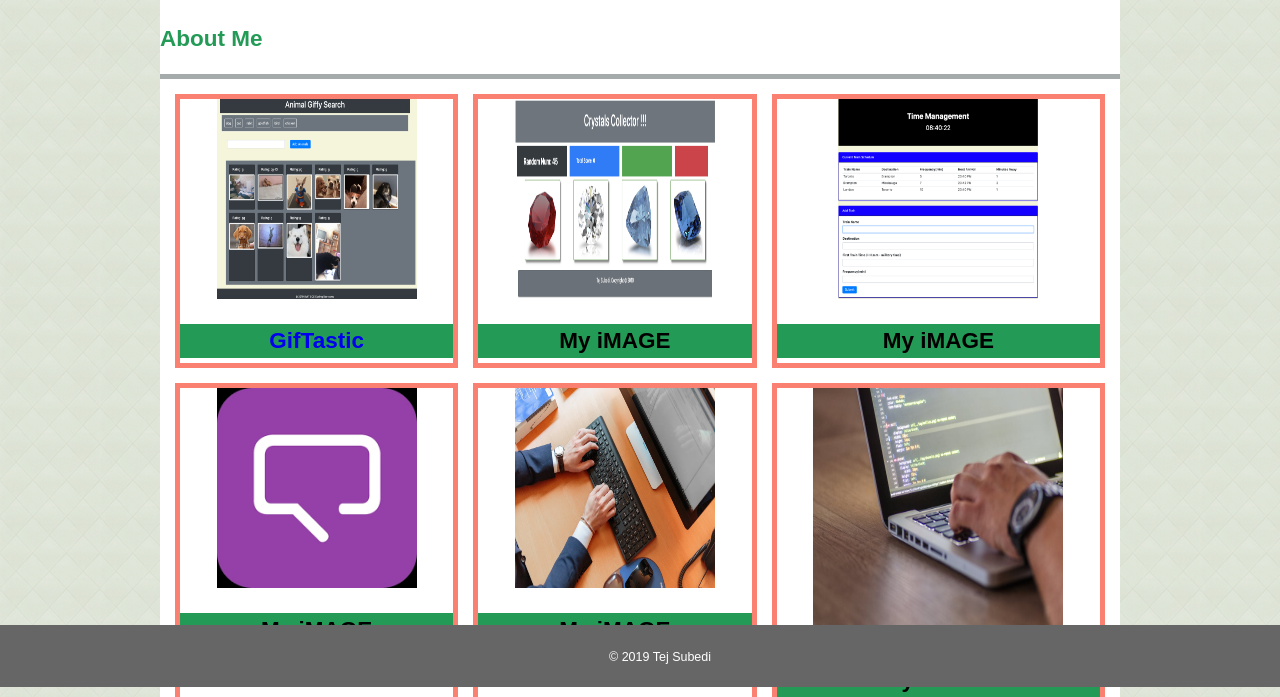
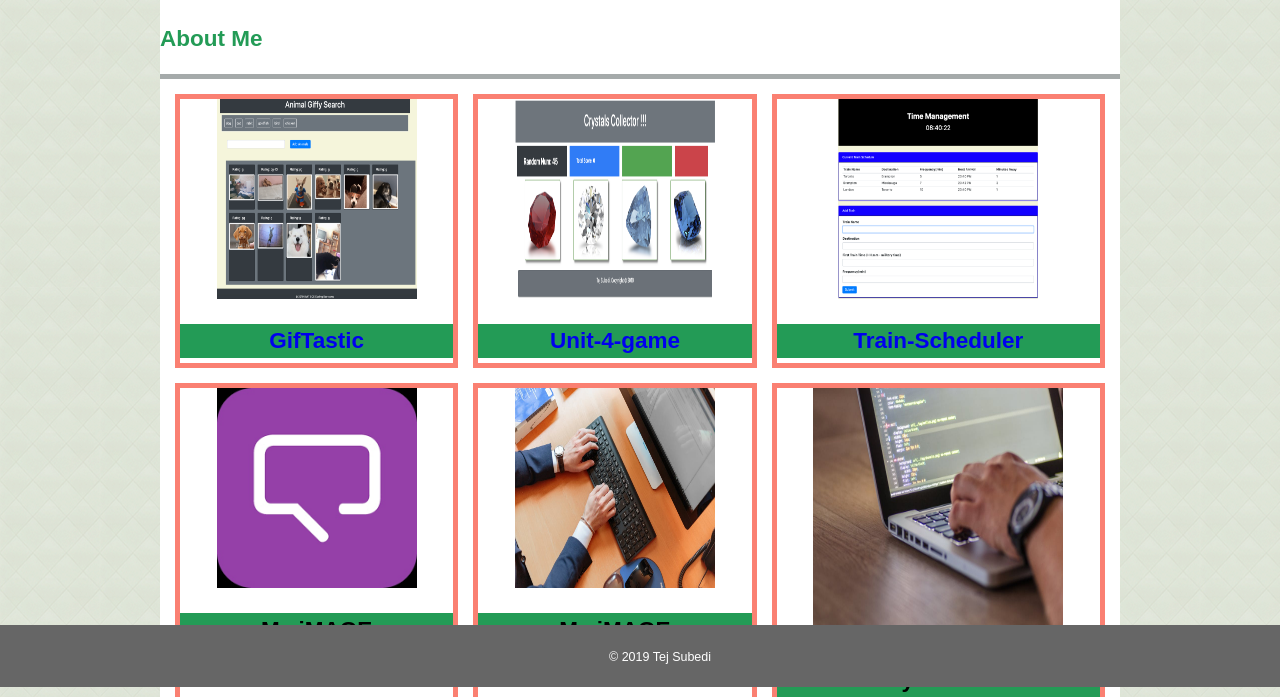
Before and after one commit to tejsubedi/portfolio-2, a plain HTML site: page portfolio.html in a window 1280 px wide. Shown: the part 113-810 px from the top of the page. Drawn offline with Linux system fonts and the light colour scheme.

Commit message:
portfolio updated

```diff
--- a/portfolio.html
+++ b/portfolio.html
@@ -34,13 +34,13 @@
             <div class="image-1">
                 <img src="assets/images/Mycrystal.png" alt="mypic"  width="200px" height="200px">
                 <div id="portfolio-name">
-                    <h1 class="imagename">My iMAGE</h1>
+                    <h1 class="imagename"><a href="https://tejsubedi.github.io/unit-4-game/">Unit-4-game</a></h1>
                  </div>
             </div>
             <div class="image-1">
                 <img src="assets/images/trainTime.png" alt="mypic"  width="200px" height="200px">
                 <div id="portfolio-name">
-                    <h1 class="imagename" >My iMAGE</h1>
+                    <h1 class="imagename" ><a href="https://tejsubedi.github.io/Train-Scheduler/">Train-Scheduler</a></h1>
                  </div>
             </div>
             <div class="image-1">
```
